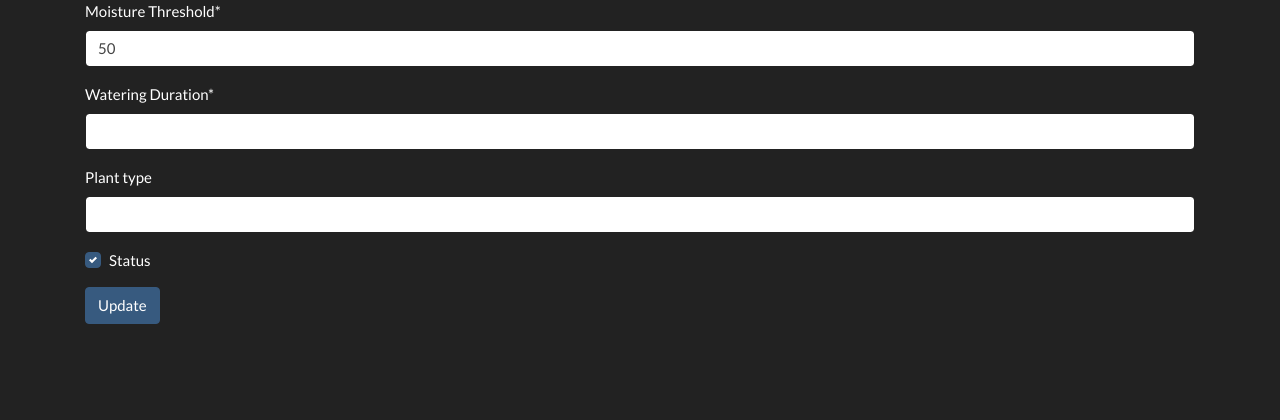
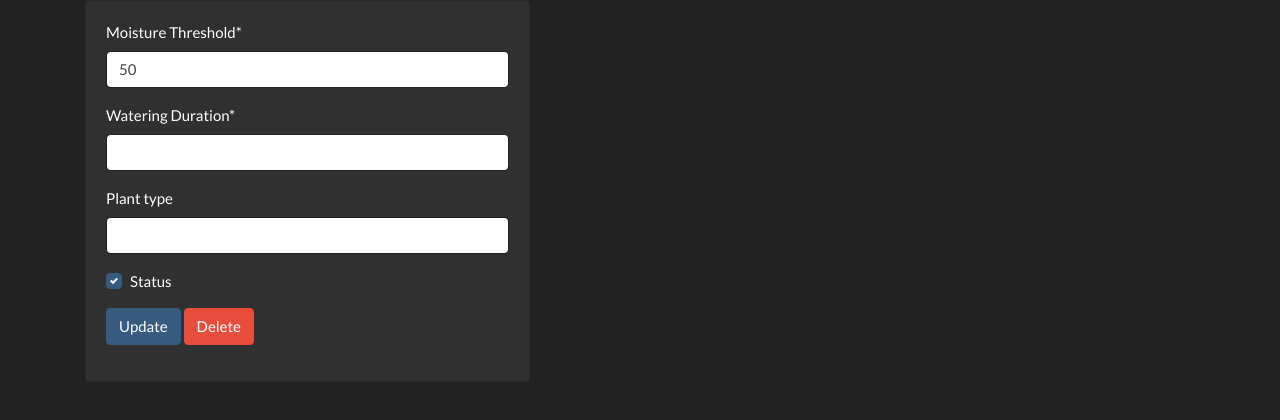
Before and after one commit to e-dang/Autogarden, a Django app: template garden/templates/watering_station.html in a window 1280 px wide. Shown: the part 71-491 px from the top of the page. Run offline with Django 3.2, Linux system fonts and the light colour scheme; the template is opened without the code that fills it: values that come from a table or form of the project are taken from there, others are empty; some libraries are stand-ins or nearby versions.

Commit message:
Implement WateringStationDeleteView

```diff
--- a/autogarden/urls.py
+++ b/autogarden/urls.py
@@ -15,7 +15,7 @@ Including another URLconf
 """
 from django.contrib import admin
 from django.urls import path
-from garden.views import GardenView, WateringStationListView, WateringStationView, GardenListView, GardenDetailView, WateringStationDetailView
+from garden.views import GardenView, WateringStationListView, WateringStationView, GardenListView, GardenDetailView, WateringStationDetailView, WateringStationDeleteView
 
 API_PREFIX = 'api/'
 
@@ -28,5 +28,7 @@ urlpatterns = [
     path('gardens/<int:pk>/', GardenDetailView.as_view(), name='garden-detail'),
     path('gardens/<int:pk>/watering-stations/', WateringStationListView.as_view(), name='watering-station-list'),
     path('gardens/<int:garden_pk>/watering-stations/<int:ws_pk>/',
-         WateringStationDetailView.as_view(), name='watering-station-detail')
+         WateringStationDetailView.as_view(), name='watering-station-detail'),
+    path('gardens/<int:garden_pk>/watering-stations/<int:ws_pk>/delete/',
+         WateringStationDeleteView.as_view(), name='watering-station-delete'),
 ]
--- a/garden/forms.py
+++ b/garden/forms.py
@@ -1,7 +1,7 @@
 import datetime
 
 from crispy_forms.helper import FormHelper
-from crispy_forms.layout import Submit
+from crispy_forms.layout import ButtonHolder, HTML, Layout, Submit, Button
 from django import forms
 
 from .models import Garden, WateringStation
@@ -52,6 +52,9 @@ class CustomDurationField(forms.DurationField):
 
 
 class WateringStationForm(forms.ModelForm):
+    DELETE_WATERING_STATION_MODAL_ID = 'deleteWateringStationModal'
+    DELETE_BUTTON_ID = 'deleteButton'
+
     watering_duration = CustomDurationField()
 
     class Meta:
@@ -68,6 +71,8 @@ class WateringStationForm(forms.ModelForm):
         self.helper.form_id = 'updateWateringStationForm'
         self.helper.form_method = 'post'
         self.helper.add_input(Submit('submit', 'Update', css_id=UPDATE_WATERING_STATION_SUBMIT_ID))
+        self.helper.add_input(Button('delete', 'Delete', css_id=self.DELETE_BUTTON_ID, css_class='btn btn-danger',
+                                     data_toggle='modal', data_target=f'#{self.DELETE_WATERING_STATION_MODAL_ID}'))
 
         self.fields['moisture_threshold'].label = 'Moisture Threshold'
         self.fields['watering_duration'].label = 'Watering Duration'
@@ -78,3 +83,25 @@ class BulkUpdateWateringStationForm(WateringStationForm):
         super().__init__(*args, **kwargs)
         for field in self.fields.values():
             field.required = False
+
+
+class DeleteWateringStationForm(forms.Form):
+    CANCEL_DELETE_BTN_ID = 'cancelDeleteBtn'
+    CONFIRM_DELETE_BTN_ID = 'confirmDeleteBtn'
+    FORM_ID = 'deleteWateringStationForm'
+
+    def __init__(self, *args, **kwargs):
+        super().__init__(*args, **kwargs)
+        self.helper = FormHelper()
+        self.helper.form_id = self.FORM_ID
+        self.helper.form_method = 'post'
+        self.helper.layout = Layout(
+            HTML("""
+            <p>Are you sure you want to delete this watering station?</p>
+        """),
+            ButtonHolder(
+                Button('delete', 'Cancel', css_id=self.CANCEL_DELETE_BTN_ID, css_class='btn btn-info',
+                       data_dismiss='modal', aria_hidden='true'),
+                Submit('submit', 'Delete', css_id=self.CONFIRM_DELETE_BTN_ID, css_class='btn btn-danger')
+            )
+        )
--- a/garden/templates/watering_station.html
+++ b/garden/templates/watering_station.html
@@ -7,9 +7,24 @@
 {% block main_content %}
 
 <div class="row">
-    <div class="col">
-        {% load crispy_forms_tags %}
-        {% crispy form %}
+    <div class="col-md-5">
+        <div class="card card-body">
+            {% load crispy_forms_tags %}
+            {% crispy form %}
+        </div>
+    </div>
+</div>
+
+<div id="deleteWateringStationModal" class="modal fade" tabindex="-1" role="dialog"
+    aria-labelledby="deleteWateringStationModal" aria-hidden="true">
+    <div class="modal-dialog">
+        <div class="modal-content">
+            <div class="modal-header">
+                <h5 class="modal-title">Delete Watering Station</h5>
+            </div>
+            <div class="modal-body">
+            </div>
+        </div>
     </div>
 </div>
 
@@ -30,5 +45,20 @@
             },
         });
     })
+
+    const button = $('#deleteButton');
+    button.on('click', (event) => {
+        $.ajax({
+            type: 'get',
+            url: "{% url 'watering-station-delete' form.instance.garden.pk form.instance.pk %}",
+            success: (data) => {
+                $('.modal-body').html(data.html);
+                $('#deleteWateringStationModal').show();
+                console.log(data.html);
+            }
+        })
+    })
+
+
 </script>
 {% endblock %}
```
Also changed, not shown: garden/views.py (+16 -3 lines), tests/integration/test_garden.py (+40 -1 lines).
